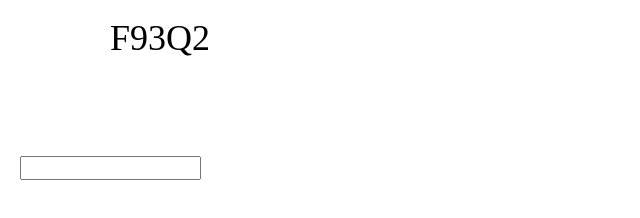
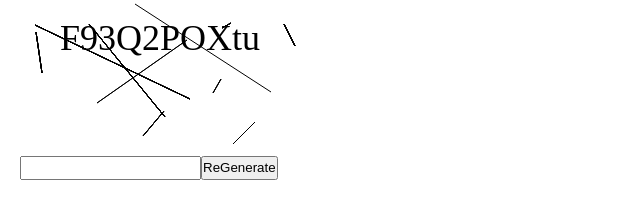
Before and after one commit to NULLL-POINTER/captcha, a plain HTML site: page index.html in a window 1280 px wide. Shown: the whole page, without its empty margins (0-640 px from the left). Drawn offline with Linux system fonts and the light colour scheme.

Commit message:
Adjustable difficault and lines

```diff
--- a/index.html
+++ b/index.html
@@ -1,6 +1,7 @@
 <!doctype html>
 <html>
     <head>
+        <title>Captcha Generator</title>
         <meta charset="utf-8">
         <link rel="stylesheet" href="style.css">
     </head>
@@ -11,6 +12,6 @@
     </body>
 <script src="./main.js"></script>
 <script>
-    captchize({"difficulty" : 5, elem: "captcha", length: 5});
+    captchize({"difficulty" : 5, elem: "captcha", length: 10});
 </script>
 </html>
--- a/main.js
+++ b/main.js
@@ -23,6 +23,12 @@ function Captcha(){
         ctx.fillStyle = "black";
         ctx.font = "36px captcha1";
         ctx.fillText(this.text, 140, 50);
+        ctx.beginPath();
+        for(var i=0; i<this.difficulty*2; ++i){
+            ctx.moveTo(Math.floor(Math.random() * 300), Math.floor(Math.random()* 150));
+            ctx.lineTo(Math.floor(Math.random() * 300), Math.floor(Math.random()* 150));
+            ctx.stroke();
+        }
     }
 }
 
@@ -57,17 +63,30 @@ var captchize = (function(){
         txt.onkeyup = function(e){
               if(e.which == 13){
                   if(this.value.toLowerCase() == captcha.text.toLowerCase()){
-                      alert("correct");
+                        document.getElementById('msg').innerHTML = "correct";
+
                   }
                    else {
-                       alert("incorrect " + captcha.text);
+                       document.getElementById('msg').innerHTML = "incorrect";
                    }
+                    setTimeout(function(){
+                        document.getElementById('msg').innerHTML = "";
+                      },1000);
                   captcha.refresh(canvas);
                   this.value = "";
               }
         };
+        var btn = document.createElement('button');
+        btn.onclick = function(){
+            captcha.refresh(canvas);
+        }
+        btn.innerHTML = "ReGenerate";
+        var msg = document.createElement('span');
+        msg.id = "msg";
         document.getElementById(obj.elem).appendChild(canvas);
         document.getElementById(obj.elem).appendChild(txt);
+        document.getElementById(obj.elem).appendChild(btn);
+        document.getElementById(obj.elem).appendChild(msg);
         captcha.generate();
         captcha.render(canvas);
     }
```
